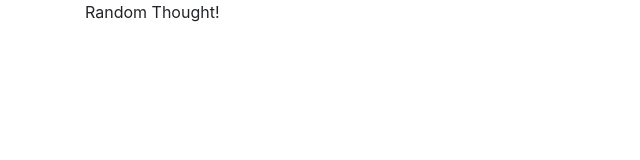
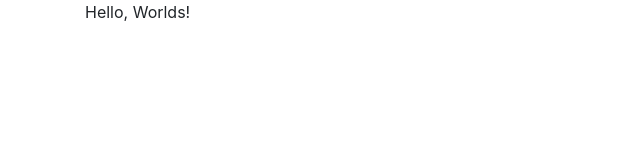
Before and after one commit to andresbeltre/creed-thoughts-client, a React (Create React App) app: page /thought in a window 1280 px wide. Shown: the top 160 px of the page, without its empty margins (0-640 px from the left). Built offline with nearby package versions, Linux system fonts and the light colour scheme.

Commit message:
latest update, working on random thought page(component)

```diff
--- a/src/App.css
+++ b/src/App.css
@@ -7,3 +7,5 @@
 #under-construction {
   color: #000;
 }
+
+/* REMEMBER TO BUY MARMELADE */
--- a/src/App.js
+++ /dev/null
@@ -1,24 +0,0 @@
-import React, { Component } from 'react';
-import { BrowserRouter as Router, Route, Switch } from 'react-router-dom';
-import './App.css';
-
-//Components
-import UnderConstruction from './Components/UnderConstruction';
-import RandomThought from './Components/RandomThought';
-
-class App extends Component  {
-  render () {
-    return (
-      <div className="App">
-        <Router>
-          <Switch>
-            <Route exact path='/' component={UnderConstruction} />
-            <Route exact path='/thought' component={RandomThought} />
-          </Switch>
-        </Router>
-      </div>
-    );
-  }
-}
-
-export default App;
--- a/src/Components/RandomThought.js
+++ b/src/Components/RandomThought.js
@@ -1,4 +1,5 @@
 import React, { Component } from 'react';
+import { connect } from "react-redux";
 
 class RandomThought extends Component {
   render() {
@@ -6,7 +7,8 @@ class RandomThought extends Component {
       <div className="container">
         <div className="row">
           <div className="col-lg-12 col-md-12 col-sm-12 col-xs-12">
-            <p>Random Thought!</p>
+            <p>Hello, Worlds!</p>
+            <p>{/*this.props.thought*/}</p>
           </div>
         </div>
       </div>
@@ -14,5 +16,10 @@ class RandomThought extends Component {
   }
 }
 
+const mapStateToProps = state => {
+  return {
+    thought: state.thought
+  };
+};
 
-export default RandomThought;
+export default connect(mapStateToProps)(RandomThought);
--- a/src/Components/UnderConstruction.js
+++ b/src/Components/UnderConstruction.js
@@ -6,7 +6,6 @@ class UnderConstruction extends Component {
 	render() {
 		return (
 			<div className="container">
-				{console.log("Hello, World!")}
 				<div className="row">
 					<div className="col-lg-12 col-md-12 col-sm-12 col-xs-12" style={{textAlign: "center"}}>
 						<img src={creedBanner} id="creed-banner" alt="www.creedthoughts.gov.www/creedthoughts." />
--- a/src/index.js
+++ b/src/index.js
@@ -1,11 +1,31 @@
 import React from 'react';
 import ReactDOM from 'react-dom';
+import 'bootstrap/dist/css/bootstrap.min.css';
 import './index.css';
-import App from './App';
+import App from './components/App';
 import * as serviceWorker from './serviceWorker';
-import 'bootstrap/dist/css/bootstrap.min.css';
 
-ReactDOM.render(<App />, document.getElementById('root'));
+//Redux
+import { Provider } from 'react-redux';
+import reduxThunk from "redux-thunk";
+import { createStore, applyMiddleware, compose } from "redux";
+//import { composeWithDevTools } from 'redux-devtools-extension'
+import reducers from "./reducers";
+
+const composeEnhancer = window.__REDUX_DEVTOOLS_EXTENSION_COMPOSE__ || compose;
+
+const store = createStore(
+	reducers,
+	{},
+	composeEnhancer(applyMiddleware(reduxThunk))
+);
+
+const rootElement = document.getElementById('root');
+
+ReactDOM.render(
+	<Provider store={store}>
+		<App />
+	</Provider>, rootElement);
 
 // If you want your app to work offline and load faster, you can change
 // unregister() to register() below. Note this comes with some pitfalls.
```
Also changed, not shown: package.json (+7 -2 lines), 1 other file (tests, documents, lock files or other folders).
